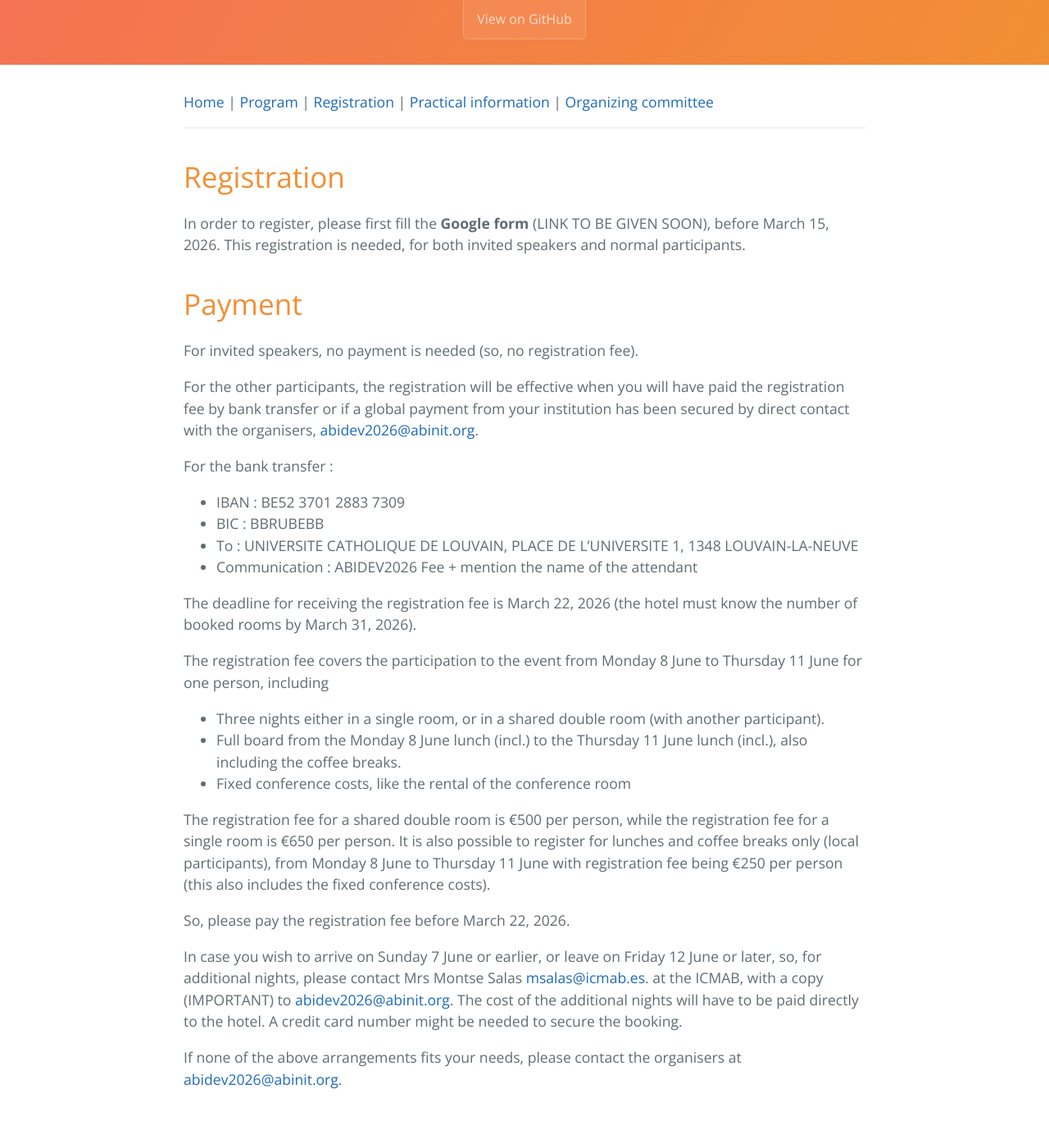
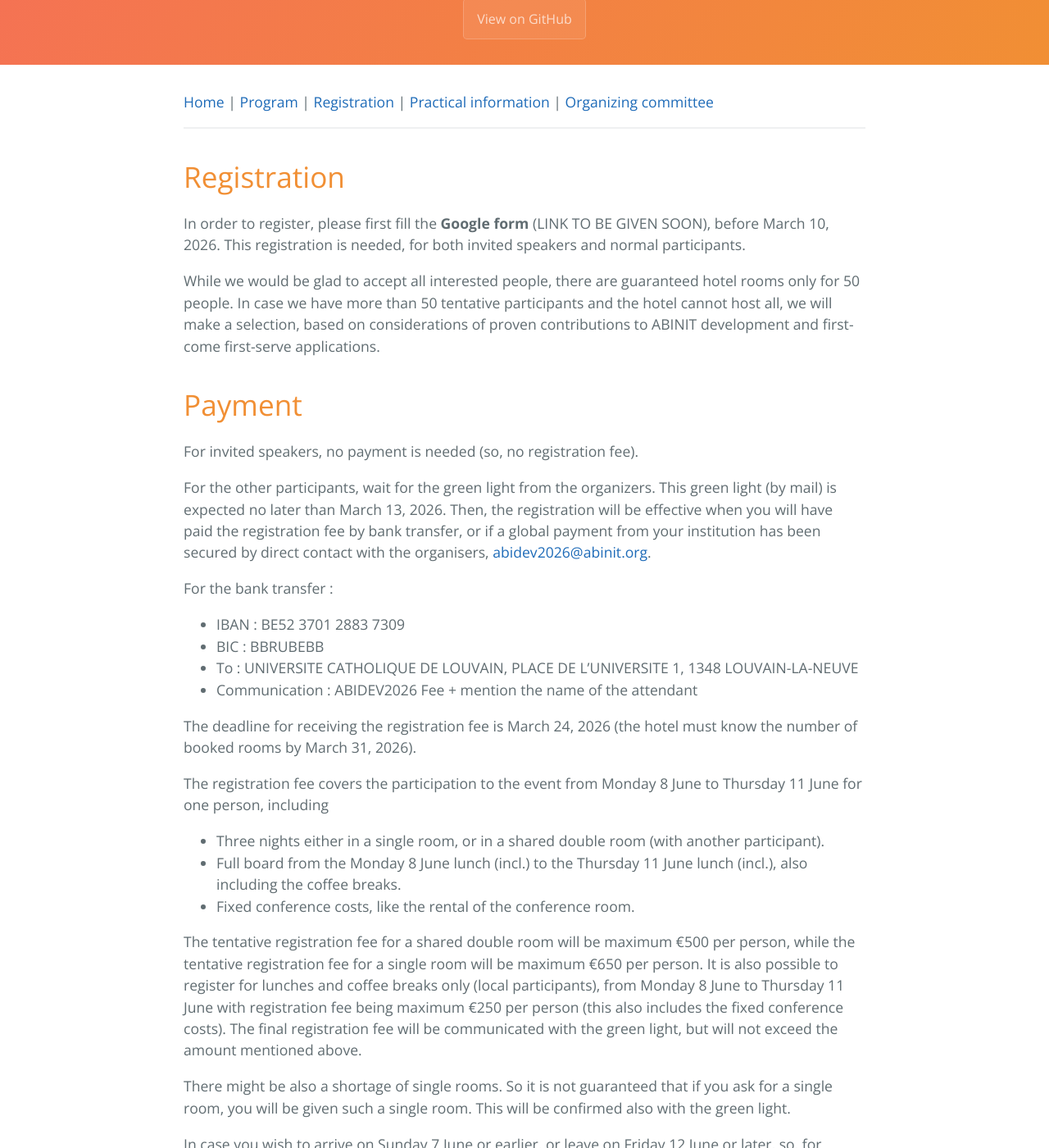
Before and after one commit to abinit/abidev2026, a Jekyll site: the page built from docs/registration.md, in a window 1280 px wide and 1400 px high, scrolled down 204 px. Shown: the whole window at 82% size. Built offline with Jekyll 4.4.1, drawn with Linux system fonts in a browser that asks for light colours; the repository's description, which GitHub fills in, is left out; before the commit the page ends 1583 px from its top, so only the background shows below that; some of the changed text lies outside the part shown.

```diff
--- a/docs/registration.md
+++ b/docs/registration.md
@@ -9,15 +9,18 @@ description: 12th International ABINIT Developer Workshop <br> Sant Feliu de Gui
 
 # Registration
 
-In order to register, please first fill the **Google form** (LINK TO BE GIVEN SOON), before March 15, 2026.
+In order to register, please first fill the **Google form** (LINK TO BE GIVEN SOON), before March 10, 2026.
 This registration is needed, for both invited speakers and normal participants.
+
+While we would be glad to accept all interested people, there are guaranteed hotel rooms only for 50 people.
+In case we have more than 50 tentative participants and the hotel cannot host all, we will make a selection, based on considerations of proven contributions to ABINIT development and first-come first-serve applications.
 
 # Payment
 
 For invited speakers, no payment is needed (so, no registration fee).
 
-For the other participants,
-the registration will be effective when you will have paid the registration fee by bank transfer or if a global payment from your institution has been secured by direct contact with the organisers,
+For the other participants, wait for the green light from the organizers. This green light (by mail) is expected no later than March 13, 2026.
+Then, the registration will be effective when you will have paid the registration fee by bank transfer, or if a global payment from your institution has been secured by direct contact with the organisers,
 <a href="mailto:abidev2026@abinit.org">abidev2026@abinit.org</a>.
 
 For the bank transfer :
@@ -27,25 +30,27 @@ For the bank transfer :
  * To : UNIVERSITE CATHOLIQUE DE LOUVAIN, PLACE DE L'UNIVERSITE 1, 1348 LOUVAIN-LA-NEUVE
  * Communication : ABIDEV2026 Fee + mention the name of the attendant
 
-The deadline for receiving the registration fee is March 22, 2026 (the hotel must know the number of booked rooms by March 31, 2026).
+The deadline for receiving the registration fee is March 24, 2026 (the hotel must know the number of booked rooms by March 31, 2026).
 
 The registration fee covers the participation to the event from Monday 8 June to Thursday 11 June for one person, including
 
   * Three nights either in a single room, or in a shared double room (with another participant).
   * Full board from the Monday 8 June lunch (incl.) to the Thursday 11 June lunch (incl.), also including the coffee breaks.
-  * Fixed conference costs, like the rental of the conference room
+  * Fixed conference costs, like the rental of the conference room.
 
-The registration fee for a shared double room is €500 per person, while the registration fee for a single room is €650 per person.
-It is also possible to register for lunches and coffee breaks only (local participants), from Monday 8 June to Thursday 11 June with registration fee being €250 per person (this also includes the fixed conference costs).
+The tentative registration fee for a shared double room will be maximum €500 per person, while the tentative registration fee for a single room will be maximum €650 per person.
+It is also possible to register for lunches and coffee breaks only (local participants),
+from Monday 8 June to Thursday 11 June with registration fee being maximum €250 per person (this also includes the fixed conference costs).
+The final registration fee will be communicated with the green light, but will not exceed the amount mentioned above.
 
-So, please pay the registration fee before March 22, 2026.
+There might be also a shortage of single rooms. So it is not guaranteed that if you ask for a single room, you will be given such a single room. This will be confirmed also with the green light.
 
 In case you wish to arrive on Sunday 7 June or earlier, or leave on Friday 12 June or later, so, for additional nights,
 please contact Mrs Montse Salas
 <a href="mailto:msalas@icmab.es">msalas@icmab.es</a>.
 at the ICMAB, with a copy (IMPORTANT) to
 <a href="mailto:abidev2026@abinit.org">abidev2026@abinit.org</a>.
-The cost of the additional nights will have to be paid directly to the hotel. A credit card number might be needed to secure the booking.
+The cost of the additional nights (estimation to be provided soon) will have to be paid directly to the hotel. A credit card number might be needed to secure the booking.
 
 If none of the above arrangements fits your needs, please contact the organisers at
 <a href="mailto:abidev2026@abinit.org">abidev2026@abinit.org</a>.
```
Also changed, not shown: docs/practical.md (+1 -1 lines), docs/program.md (+6 -6 lines).
